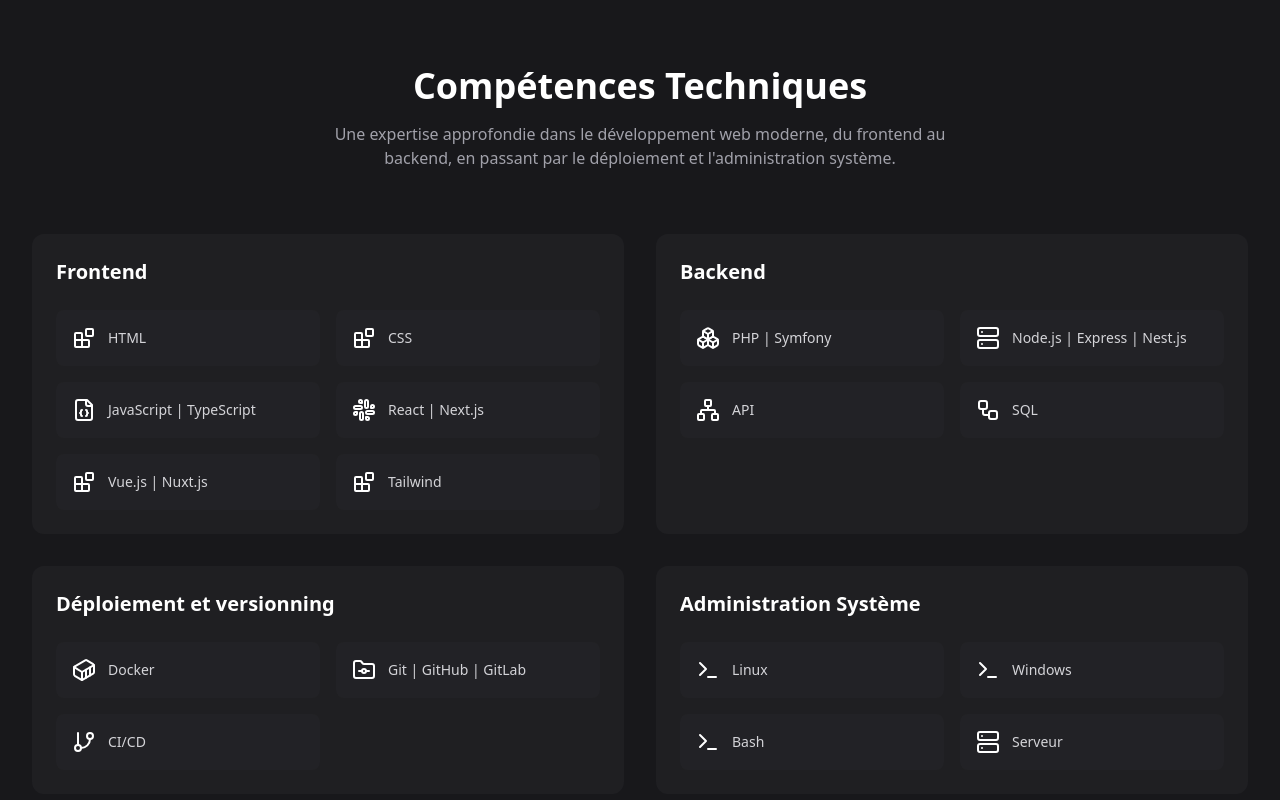
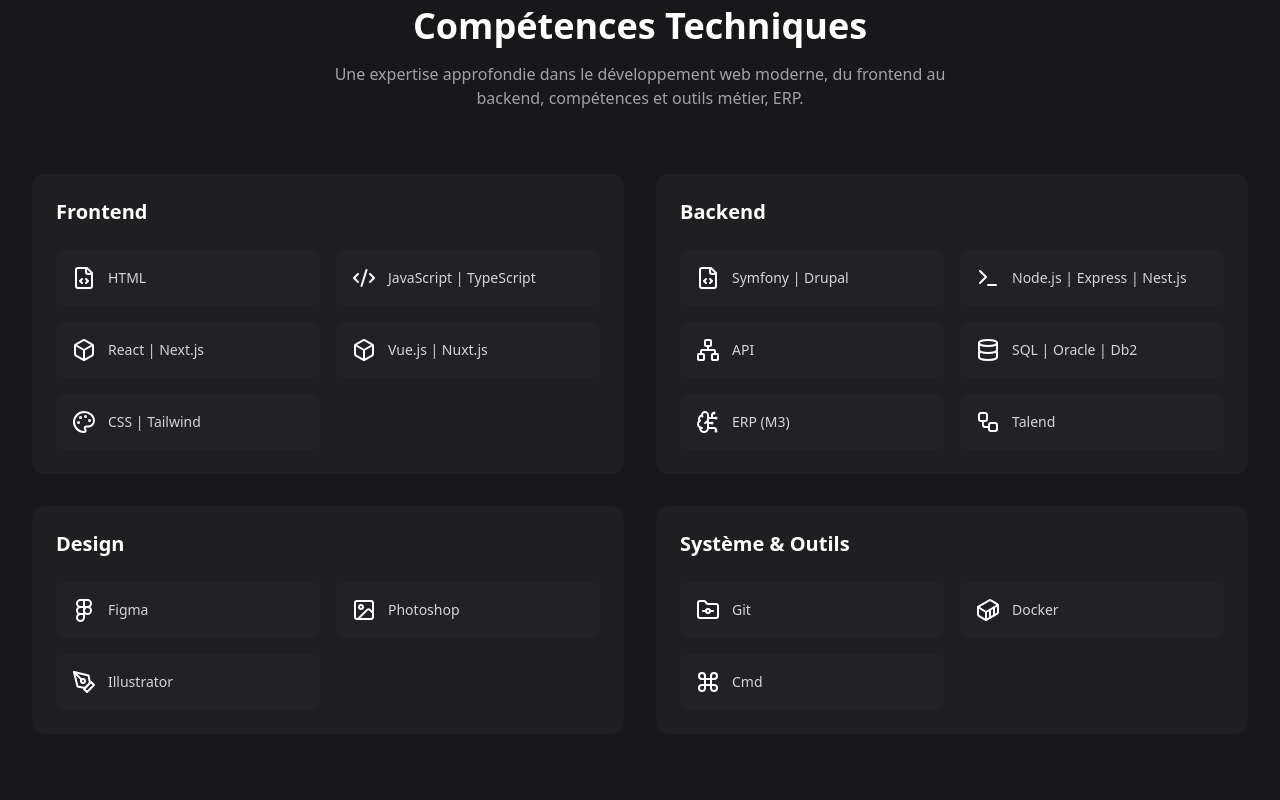
Before and after one commit to Bol2riZH/portfolio_up, a React (Vite) app: page / in a window 1280 px wide. Shown: the part 1500-2300 px from the top of the page. Built offline with nearby package versions, Linux system fonts and the light colour scheme.

Commit message:
update skills & projects

```diff
--- a/src/sections/Skills.tsx
+++ b/src/sections/Skills.tsx
@@ -1,14 +1,18 @@
 import { motion } from 'framer-motion';
 import {
-  Blocks,
-  Boxes,
+  Box,
+  BrainCircuit,
+  Code2,
+  Command,
   Container,
-  FileJson,
+  Database,
+  Figma,
+  FileCode,
   FolderGit,
-  GitBranch,
+  Image,
   Network,
-  Slack as ReactLogo,
-  Server,
+  Palette,
+  PenTool,
   Terminal,
   Workflow,
 } from 'lucide-react';
@@ -17,38 +21,38 @@
   {
     category: 'Frontend',
     items: [
-      { name: 'HTML', icon: Blocks },
-      { name: 'CSS', icon: Blocks },
-      { name: 'JavaScript | TypeScript', icon: FileJson },
-      { name: 'React | Next.js', icon: ReactLogo },
-      { name: 'Vue.js | Nuxt.js', icon: Blocks },
-      { name: 'Tailwind', icon: Blocks },
+      { name: 'HTML', icon: FileCode },
+      { name: 'JavaScript | TypeScript', icon: Code2 },
+      { name: 'React | Next.js', icon: Box },
+      { name: 'Vue.js | Nuxt.js', icon: Box },
+      { name: 'CSS | Tailwind', icon: Palette },
     ],
   },
   {
     category: 'Backend',
     items: [
-      { name: 'PHP | Symfony', icon: Boxes },
-      { name: 'Node.js | Express | Nest.js', icon: Server },
+      { name: 'Symfony | Drupal', icon: FileCode },
+      { name: 'Node.js | Express | Nest.js', icon: Terminal },
       { name: 'API', icon: Network },
-      { name: 'SQL', icon: Workflow },
+      { name: 'SQL | Oracle | Db2', icon: Database },
+      { name: 'ERP (M3)', icon: BrainCircuit },
+      { name: 'Talend', icon: Workflow },
     ],
   },
   {
-    category: 'Déploiement et versionning',
+    category: 'Design',
     items: [
-      { name: 'Docker', icon: Container },
-      { name: 'Git | GitHub | GitLab', icon: FolderGit },
-      { name: 'CI/CD', icon: GitBranch },
+      { name: 'Figma', icon: Figma },
+      { name: 'Photoshop', icon: Image },
+      { name: 'Illustrator', icon: PenTool },
     ],
   },
   {
-    category: 'Administration Système',
+    category: 'Système & Outils',
     items: [
-      { name: 'Linux', icon: Terminal },
-      { name: 'Windows', icon: Terminal },
-      { name: 'Bash', icon: Terminal },
-      { name: 'Serveur', icon: Server },
+      { name: 'Git', icon: FolderGit },
+      { name: 'Docker', icon: Container },
+      { name: 'Cmd', icon: Command },
     ],
   },
 ];
@@ -65,8 +69,8 @@
         >
           <h2 className='text-4xl font-bold mb-4'>Compétences Techniques</h2>
           <p className='text-zinc-400 max-w-2xl mx-auto'>
-            Une expertise approfondie dans le développement web moderne, du frontend au backend, en passant par le
-            déploiement et l'administration système.
+            Une expertise approfondie dans le développement web moderne, du frontend au backend, compétences et outils
+            métier, ERP.
           </p>
         </motion.div>
 
--- a/src/sections/services.tsx
+++ b/src/sections/services.tsx
@@ -35,11 +35,12 @@
           className='text-center mb-16'
         >
           <h2 className='text-3xl font-bold mb-4'>Services</h2>
-          <h3 className='text-xl font-semibold mb-2'>Des solutions complètes pour vos projets digitaux.</h3>
+          {/* <h3 className='text-xl font-semibold mb-2'>Des solutions complètes pour vos projets digitaux.</h3>
           <p className='text-zinc-600 max-w-2xl mx-auto'>
             Je vous propose des solutions sur mesure sur les technologies qui correspondent à vos besoins et à vos
             projets.
-          </p>
+          </p> */}
+          <p className='text-zinc-600 max-w-2xl mx-auto'>Des solutions complètes pour vos projets digitaux.</p>
         </motion.div>
 
         <div className='grid md:grid-cols-2 lg:grid-cols-4 gap-8'>
```
